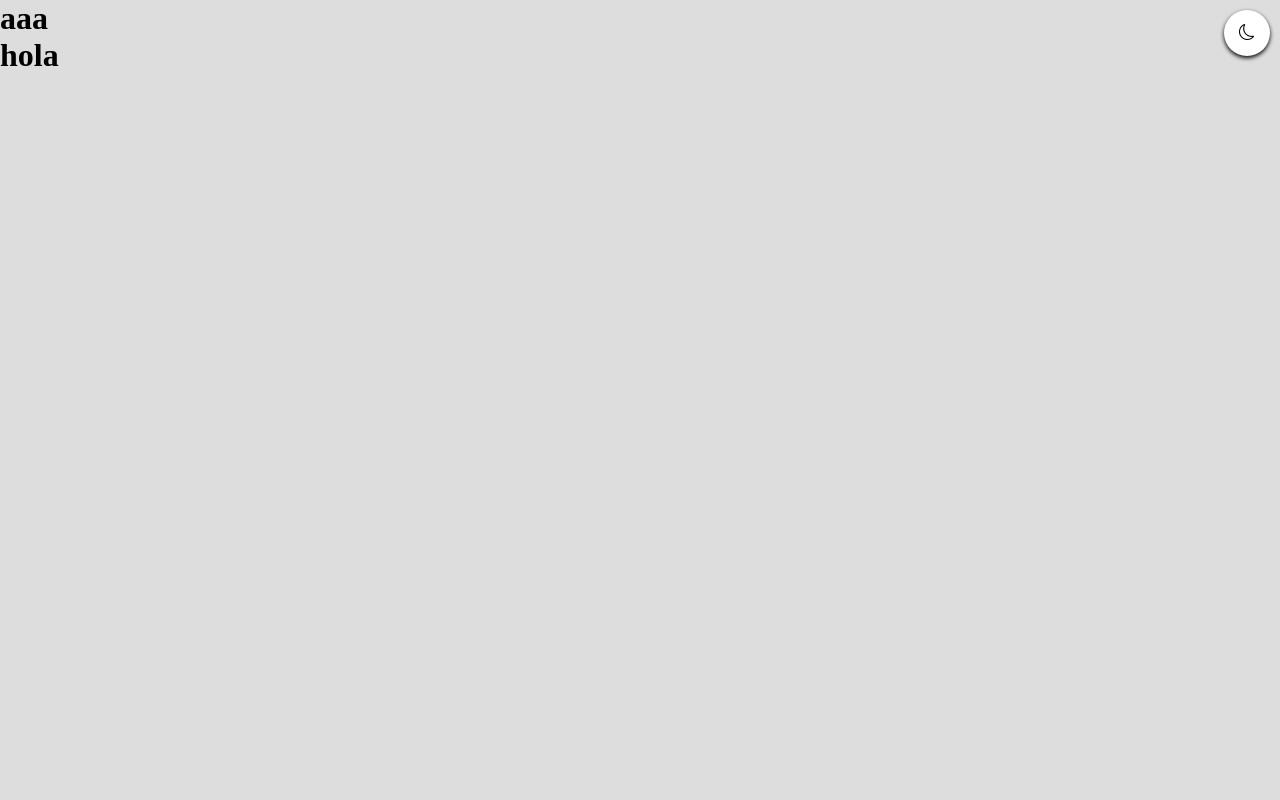
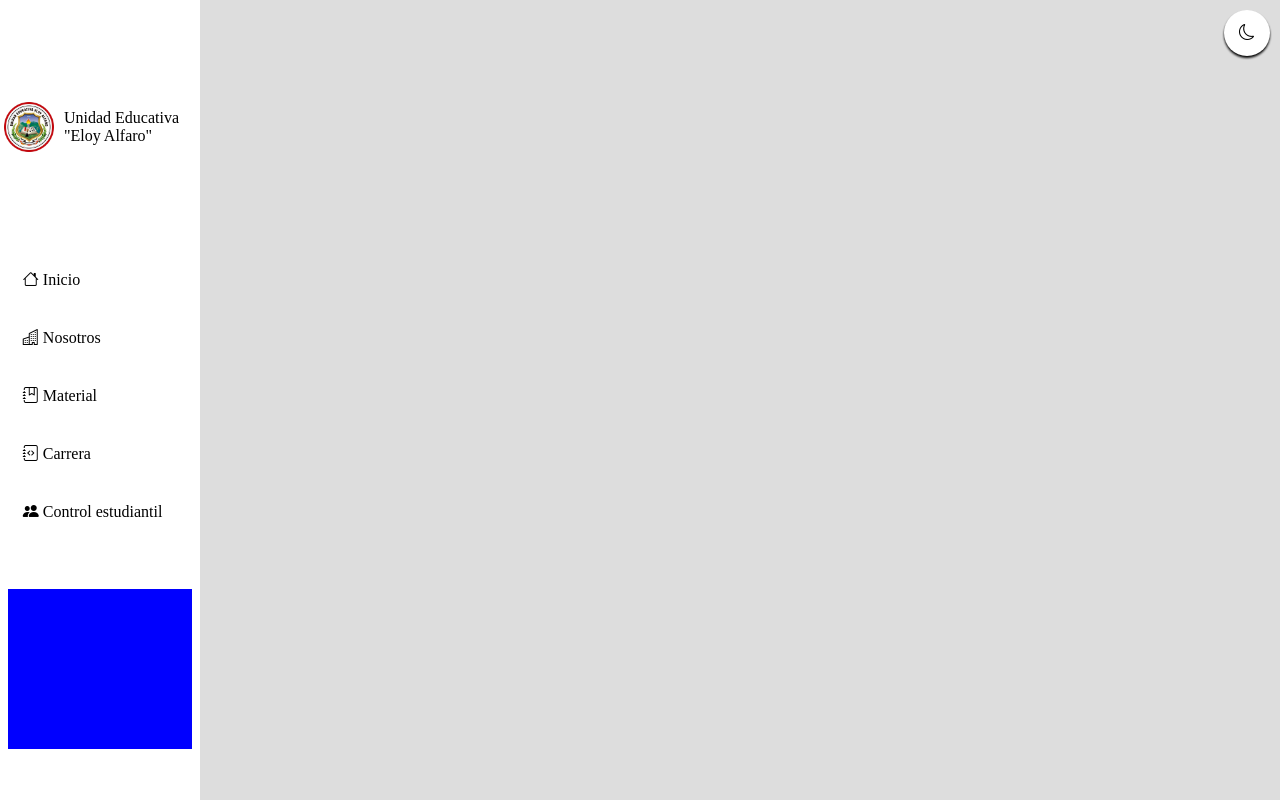
Before and after one commit to mateo0A/principal, a plain HTML site: page index.html in a window 1280 px wide. Drawn offline with nearby package versions, Linux system fonts and the light colour scheme.

Commit message:
menu inicial

```diff
--- a/Javascript/contentWebResp.js
+++ b/Javascript/contentWebResp.js
@@ -2,13 +2,13 @@
 let btnMenuSide=document.querySelector('.btn-menuRes')
 let widthWindow=window.innerWidth
 
-if(widthWindow<=500){
+if(widthWindow<768){
     btnMenuSide.style.display='block'
 }
 
 window.addEventListener('resize',()=>{
     let dinamicWidth=window.innerWidth
-    if(dinamicWidth<=500){
+    if(dinamicWidth<768){
         btnMenuSide.style.display='block'
 
     }else{
--- /dev/null
+++ b/Javascript/submenu.js
@@ -0,0 +1,23 @@
+
+
+let itemClick=document.querySelector('.item-lits--click')
+
+itemClick.addEventListener('click',()=>{
+
+    let secondItem=itemClick.nextElementSibling
+    let heigthh=0
+    if(secondItem.clientHeight===0){
+        heigthh=secondItem.scrollHeight
+        let textTit=document.querySelector('.titleText')
+
+        textTit.classList.add('close')
+
+    }else{
+        let textTit=document.querySelector('.titleText')
+        textTit.classList.remove('close')
+    }
+    secondItem.style.height=`${heigthh}px`
+    console.log(secondItem.clientHeight);
+
+
+})
--- a/index.html
+++ b/index.html
@@ -7,7 +7,8 @@
     <link rel="icon" href="./src/Diseño sin título.ico" type="image/x-icon">
     <link rel="stylesheet" href="./style.css" type="text/css">
     <link rel="stylesheet" href="https://cdn.jsdelivr.net/npm/bootstrap-icons@1.11.3/font/bootstrap-icons.min.css">
-
+    <link rel="stylesheet" href="./style/menu.css" type="text/css">
+    <link rel="stylesheet" href="https://cdn.jsdelivr.net/npm/bootstrap-icons@1.11.3/font/bootstrap-icons.min.css">
 </head>
 <body>
     <aside class="btn-menuRes">
@@ -15,15 +16,117 @@
         <span class="line2"></span>
         <span class="line3"></span>
     </aside>
-    <h1>aaa</h1>
+
+
+
+
+    <!-- Menu Responsive -->
+    <nav class="nav">
+
+
+        <header class="log-text containers">
+            <img src="./img/Logo.png" alt="">
+            <sapn class="titleText">
+                <div class="title">Unidad Educativa</div>
+                <div class="subTitle">"Eloy Alfaro"</div>
+            </sapn>
+        </header>
+
+        <ul class="nav-list containers">
+            <li class="item-lits">
+                <a href="" class="nav-link">
+                    <i class="bi bi-house"></i>
+                    <span class="text-link">Inicio</span>
+                </a>
+            </li>
+            <li class="item-lits">
+                <a href="" class="nav-link">
+                    <i class="bi bi-buildings"></i>
+                    <span class="text-link">Nosotros</span>
+                </a>
+            </li>
+            <li class="item-lits show ">
+                <aside href="" class="nav-link item-lits--click">
+                    <i class="bi bi-journal-bookmark"></i>
+                    <span class="text-link">Material</span>
+                </aside>
+                <ul class="list-inside">
+                    <li class="asig1">
+
+                        <a href="" class="link-inside">
+                            <span class="text-inside">Matematicas</span>
+                            <i class="bi bi-percent"></i>
+                        </a>
+                    </li>
+                    <li class="asig2">
+                        <a href="" class="link-inside">
+                            <span class="text-inside">Lenguaje</span>
+                            <i class="bi bi-book-half"></i>
+                        </a>
+
+                    </li>
+                    <li class="asig3">
+                        <a href="" class="link-inside">
+                            <span class="text-inside">Ciencias N.</span>
+
+                        </a>
+                    </li>
+                    <li class="asig4">
+                        <a href="" class="link-inside">
+                            <span class="text-inside">Estudios S.</span>
+
+                        </a>
+                    </li>
+                </ul>
+            </li>
+            <li class="item-lits">
+                <a href="" class="nav-link">
+                    <i class="bi bi-journal-code"></i>
+                    <span class="text-link">Carrera</span>
+                </a>
+            </li>
+            <li class="item-lits">
+                <a href="" class="nav-link">
+                    <i class="bi bi-people-fill"></i>
+                    <span class="text-link">Control estudiantil</span>
+                </a>
+            </li>
+
+        </ul>
+
+        <footer class="description-web containers">
+
+        </footer>
+
+    </nav>
+
+
+
+
+
+
+
+
+
+
+
+
+
+
+
+
+
+    <!--- _________________________________________________ -->
     <aside class="mode-lD">
         <i class="bi bi-brightness-high icon-mode sun"></i>
         <i class="bi bi-moon icon-mode moon"></i>
     </aside>
-    <h1>hola</h1>
+
     <h2><h3></h3></h2>
+    <script src="./Javascript/Menu.js" defer></script>
     <script defer src="./Javascript/Darkmode.js">  </script>
     <script src="./Javascript/menuResponsive.js"></script>
     <script src="./Javascript/contentWebResp.js"></script>
+    <script src="./Javascript/submenu.js" defer></script>
 </body>
 </html>
--- a/style.css
+++ b/style.css
@@ -3,6 +3,7 @@
     padding: 0;
     box-sizing: border-box;
     color: var(--color-basis);
+    scroll-behavior: smooth;
 }
 /*root*/
 :root{
@@ -11,6 +12,7 @@
     --btn-Mode:#FFF;
     --color-basis:#000;
     --color-text:#1c1c1c;
+    --color-btns:#e4d8d8d7;
     /*transitions*/
     --body-trn:all .3s ease;
     --btn-Mode-trn:all .4s ease;
@@ -31,7 +33,7 @@ body{
     padding: 23px;
     background: var(--btn-Mode);
     border-radius: 50%;
-    filter: drop-shadow(0 2px 2px  var(--color-basis));
+    filter: drop-shadow(0 2px 1px  var(--color-basis));
 
 }
 .mode-lD:active{
--- /dev/null
+++ b/style/menu.css
@@ -0,0 +1,128 @@
+/*Encabezado de la tabla*/
+.log-text{
+    width: 99%;
+    gap: 10px;
+    height: 19vh;
+    display: flex;
+    justify-content: center;
+    align-items: center;
+}
+.log-text img{
+    position: relative;
+    width: 50px;
+    object-fit: contain;
+}
+.titleText{
+    width: 150px;
+    overflow: hidden;
+    transition:all .3s ease-in-out;
+    opacity: 1;
+}
+.titleText.close{
+    width: 0px;
+    opacity: 0;
+}
+/*-----------------------s*/
+/*menu*/
+.nav-list{
+    width: 95%;
+    min-height: auto;
+    display: flex;
+    flex-direction: column;
+    justify-content: space-around;
+    gap: 10px;
+}
+.item-lits{
+    display: flex;
+    flex-direction: column;
+}
+.nav-link{
+    width: 100%;
+    padding: 15px;
+}
+/*sub menu*/
+.item-lits aside{
+    cursor: pointer;
+}
+.show{
+    align-items: end;
+    overflow: hidden;
+
+}
+.list-inside{
+    border-left: 1px solid;
+    display: flex;
+    flex-direction: column;
+    align-items: end;
+    gap: 1rem;
+    width: 95%;
+    height: 0;
+    transition: .4s ease-in-out ;
+}
+.list-inside .link-inside{
+    width: 100%;
+    padding: 5px;
+    display: flex;
+    justify-content: end;
+    margin: 5px 0 0 0 ;
+}
+.link-inside:hover {
+    justify-content: space-between;
+}
+.list-inside li{
+    width: 100%;
+    display: flex;
+    flex-direction: column;
+    align-items: end;
+    gap: 1rem;
+
+}
+/*______________________________-----------------*/
+/*----------------*/
+/*Footer*/
+.description-web{
+    background: blue;
+    width: 95%;
+    min-height: 20vh;
+}
+/*-------------------------*/
+/*principal contedor*/
+.nav{
+    background: var(--btn-Mode);
+    width: 200px;
+    min-height: 100vh;
+    max-height: 100vh;
+    display: flex;
+    flex-direction: column;
+    justify-content: space-evenly;
+    align-items: center;
+    overflow-y: scroll;
+    padding: 3px;
+    gap: 5px;
+    user-select: none;
+}
+
+.nav::-webkit-scrollbar {
+    background-color:#ffffff00;
+    width: 7px;
+
+}
+
+.nav::-webkit-scrollbar-thumb {
+    background-color: #eb0f0f00;
+    border-radius: 10px;
+
+}
+.nav:hover::-webkit-scrollbar-thumb{
+    background-color: #eb0f0ff5;
+
+}
+
+
+ul{
+    list-style: none;
+}
+a{
+    text-decoration: none;
+
+}
```
Also changed, not shown: Javascript/Menu.js (added), img/Logo.png (added).
